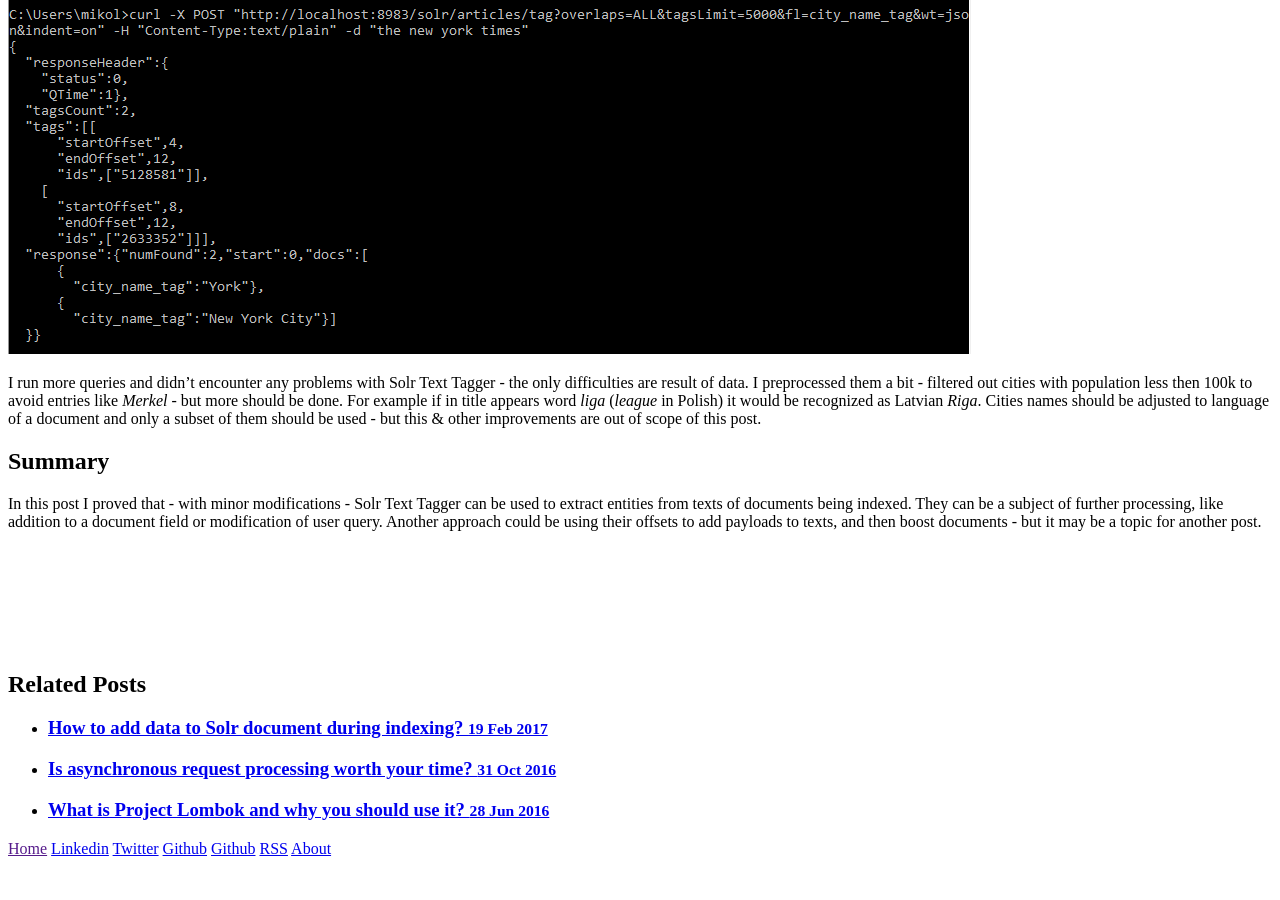
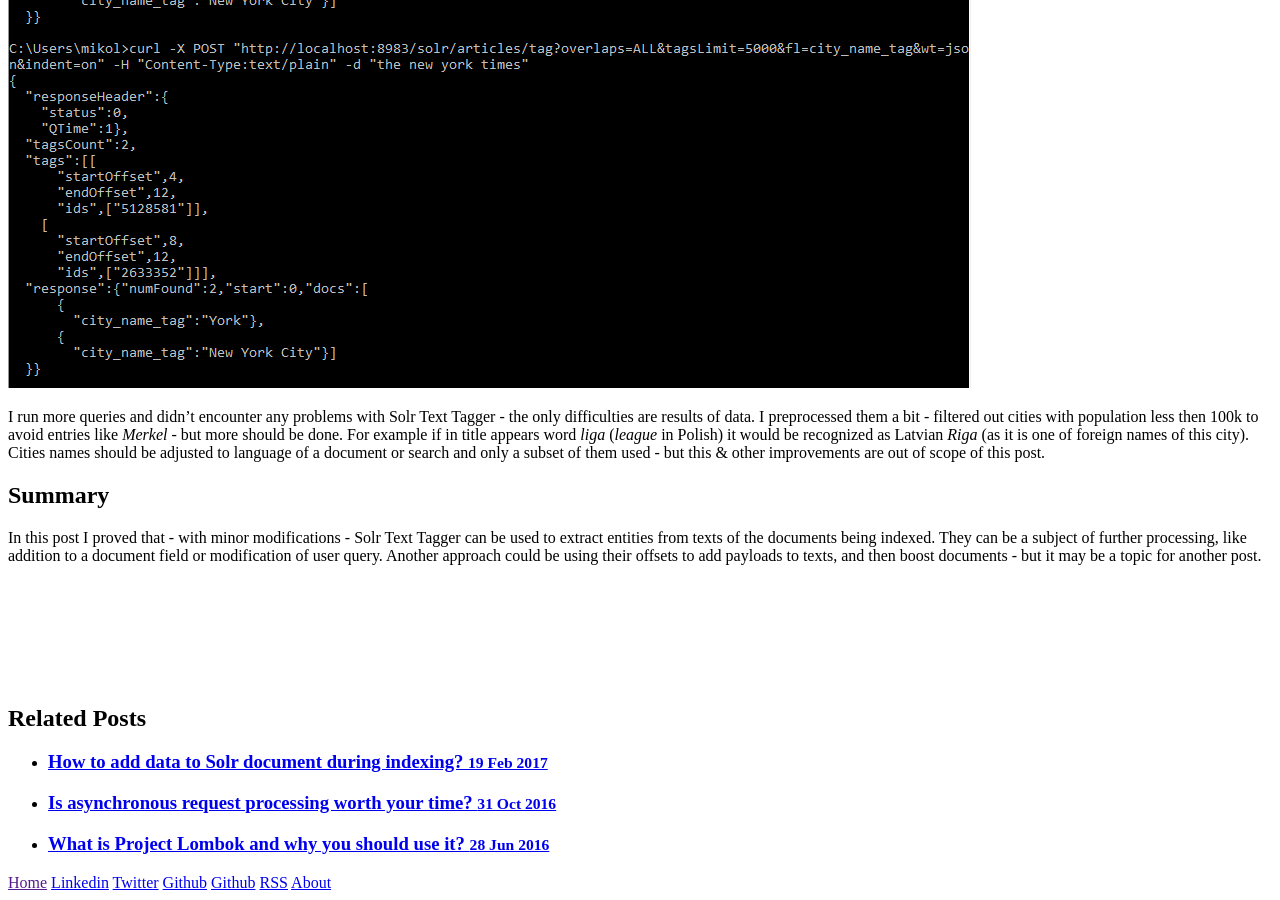
Before and after one commit to mikolajkania/mikolajkania.github.io, a Jekyll site: the page built from _posts/2017-03-30-extract-entities-with-solr-text-tagger.md, in a window 1280 px wide and 900 px high, scrolled down 3400 px. Built offline with Jekyll 4.4.1, drawn with Linux system fonts in a browser that asks for light colours; before the commit the page ends 4266 px from its top, so only the background shows below that; some of the changed text lies outside the part shown.

Commit message:
A few clarifications

```diff
--- a/_posts/2017-03-30-extract-entities-with-solr-text-tagger.md
+++ b/_posts/2017-03-30-extract-entities-with-solr-text-tagger.md
@@ -21,6 +21,8 @@
 To demonstrate entity extraction I will track down cities names in the indexed documents and then add their idies into documents. Then operations like faceting or filtering could go in a standard Solr way.
 
 I will also show that cities might be found in a query, with their offsets. This can be used to change initial text to enable proximity search or query another set of fields.
+
+It worth to mention that Solr Text Tagger works with user-defined list of entities. What's more, one entity can be recognized by many names, in my case - citites names from different countries.
 
 <h2>How it works?</h2>
 On a high level of abstraction it would work as follows: Solr Text Tagger scans text in search of previosly declared entities. Those entites are Solr documents with id & names, in my case *city_names_tags*.
@@ -159,7 +161,7 @@
 
 ![placeholder](https://raw.githubusercontent.com/mikolajkania/mikolajkania.github.io/master/_images/2017-03-30-results.PNG "curl results")
 
-I run more queries and didn't encounter any problems with Solr Text Tagger - the only difficulties are result of data. I preprocessed them a bit - filtered out cities with population less then 100k to avoid entries like *Merkel* - but more should be done. For example if in title appears word *liga* (*league* in Polish) it would be recognized as Latvian *Riga*. Cities names should be adjusted to language of a document and only a subset of them should be used - but this & other improvements are out of scope of this post.
+I run more queries and didn't encounter any problems with Solr Text Tagger - the only difficulties are results of data. I preprocessed them a bit - filtered out cities with population less then 100k to avoid entries like *Merkel* - but more should be done. For example if in title appears word *liga* (*league* in Polish) it would be recognized as Latvian *Riga* (as it is one of foreign names of this city). Cities names should be adjusted to language of a document or search and only a subset of them used - but this & other improvements are out of scope of this post.
 
 <h2>Summary</h2>
-In this post I proved that - with minor modifications - Solr Text Tagger can be used to extract entities from texts of documents being indexed. They can be a subject of further processing, like addition to a document field or modification of user query. Another approach could be using their offsets to add payloads to texts, and then boost documents - but it may be a topic for another post.
+In this post I proved that - with minor modifications - Solr Text Tagger can be used to extract entities from texts of the documents being indexed. They can be a subject of further processing, like addition to a document field or modification of user query. Another approach could be using their offsets to add payloads to texts, and then boost documents - but it may be a topic for another post.
```
